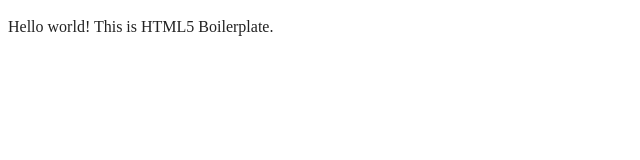
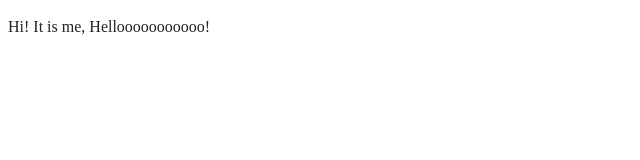
Before and after one commit to monavi77/week02, a plain HTML site: page index.html in a window 1280 px wide. Shown: the full height of the page, 0-640 px from the left. Drawn offline with Linux system fonts and the light colour scheme.

```diff
--- a/index.html
+++ b/index.html
@@ -25,7 +25,7 @@
 <body>
 
   <!-- Add your site or application content here -->
-  <p>Hello world! This is HTML5 Boilerplate.</p>
+  <p> Hi! It is me, Hellooooooooooo! </p>
   <script src="js/app.js"></script>
 
 </body>
```
